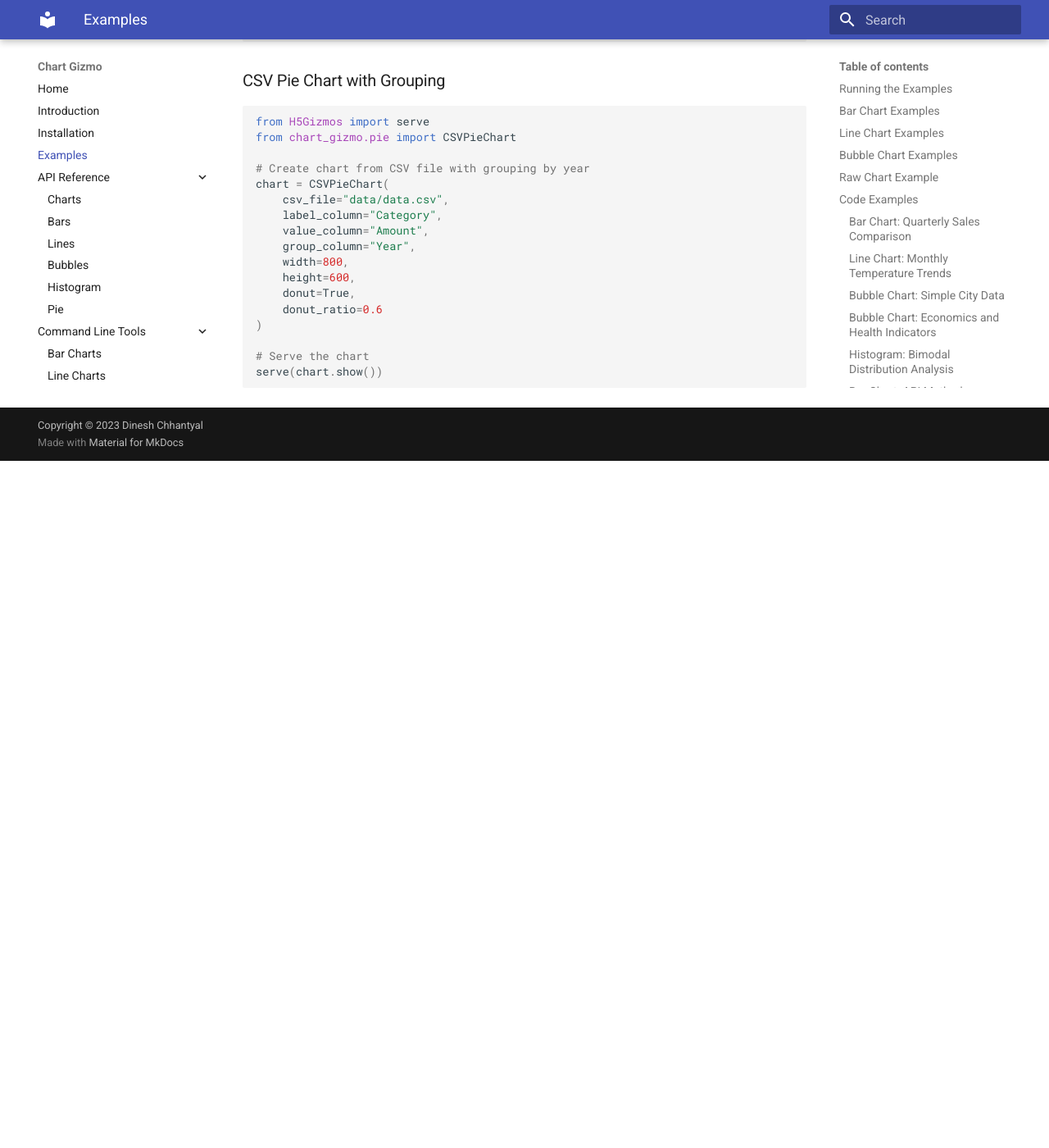
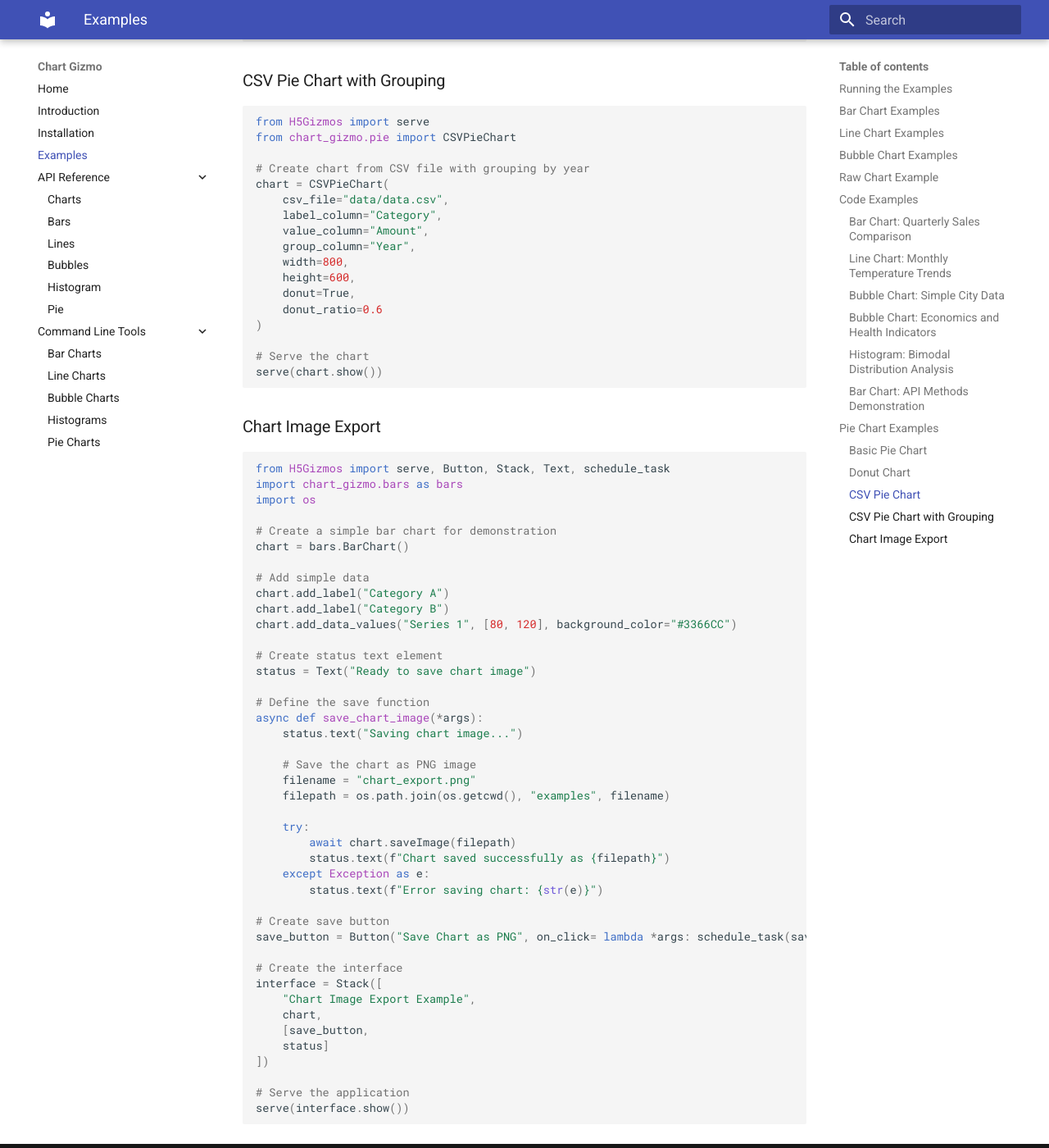
Before and after one commit to dineshchhantyal/chart_gizmo, an MkDocs documentation site: the page built from docs/examples.md, in a window 1280 px wide and 1400 px high, scrolled down 8595 px. Shown: the whole window at 82% size. Built offline with MkDocs 1.6.1 and Material for MkDocs 9.7.7, drawn with Linux system fonts in a browser that asks for light colours; the version menu is left out; before the commit the page ends 9157 px from its top, so only the background shows below that.

Commit message:
Add example for exporting chart images as PNG in examples.md

````diff
--- a/docs/examples.md
+++ b/docs/examples.md
@@ -455,3 +455,50 @@ chart = CSVPieChart(
 # Serve the chart
 serve(chart.show())
 ```
+
+### Chart Image Export
+
+```python
+from H5Gizmos import serve, Button, Stack, Text, schedule_task
+import chart_gizmo.bars as bars
+import os
+
+# Create a simple bar chart for demonstration
+chart = bars.BarChart()
+
+# Add simple data
+chart.add_label("Category A")
+chart.add_label("Category B")
+chart.add_data_values("Series 1", [80, 120], background_color="#3366CC")
+
+# Create status text element
+status = Text("Ready to save chart image")
+
+# Define the save function
+async def save_chart_image(*args):
+    status.text("Saving chart image...")
+
+    # Save the chart as PNG image
+    filename = "chart_export.png"
+    filepath = os.path.join(os.getcwd(), "examples", filename)
+
+    try:
+        await chart.saveImage(filepath)
+        status.text(f"Chart saved successfully as {filepath}")
+    except Exception as e:
+        status.text(f"Error saving chart: {str(e)}")
+
+# Create save button
+save_button = Button("Save Chart as PNG", on_click= lambda *args: schedule_task(save_chart_image(*args)))
+
+# Create the interface
+interface = Stack([
+    "Chart Image Export Example",
+    chart,
+    [save_button,
+    status]
+])
+
+# Serve the application
+serve(interface.show())
+```
````
